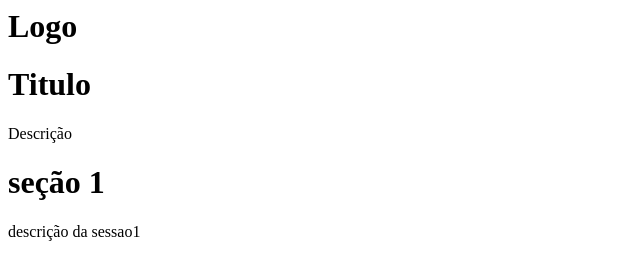
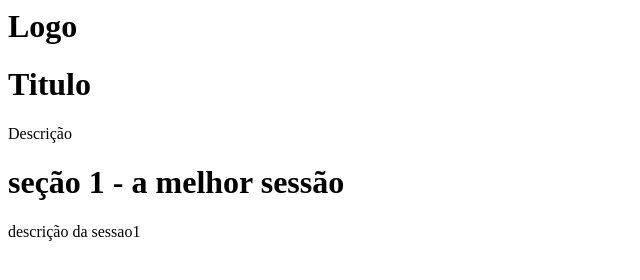
Before and after one commit to pedropmoreira/gitflow, a plain HTML site: page index.html in a window 1280 px wide. Shown: the whole page, without its empty margins (0-640 px from the left). Drawn offline with Linux system fonts and the light colour scheme.

Commit message:
corrigindo o titulo

```diff
--- a/index.html
+++ b/index.html
@@ -5,6 +5,6 @@
 <p>Descrição</p>
 
 <div>
-    <h1>seção 1</h1>
+    <h1>seção 1 - a melhor sessão </h1>
     <p> descrição da sessao1 </p>
 </div>
```
